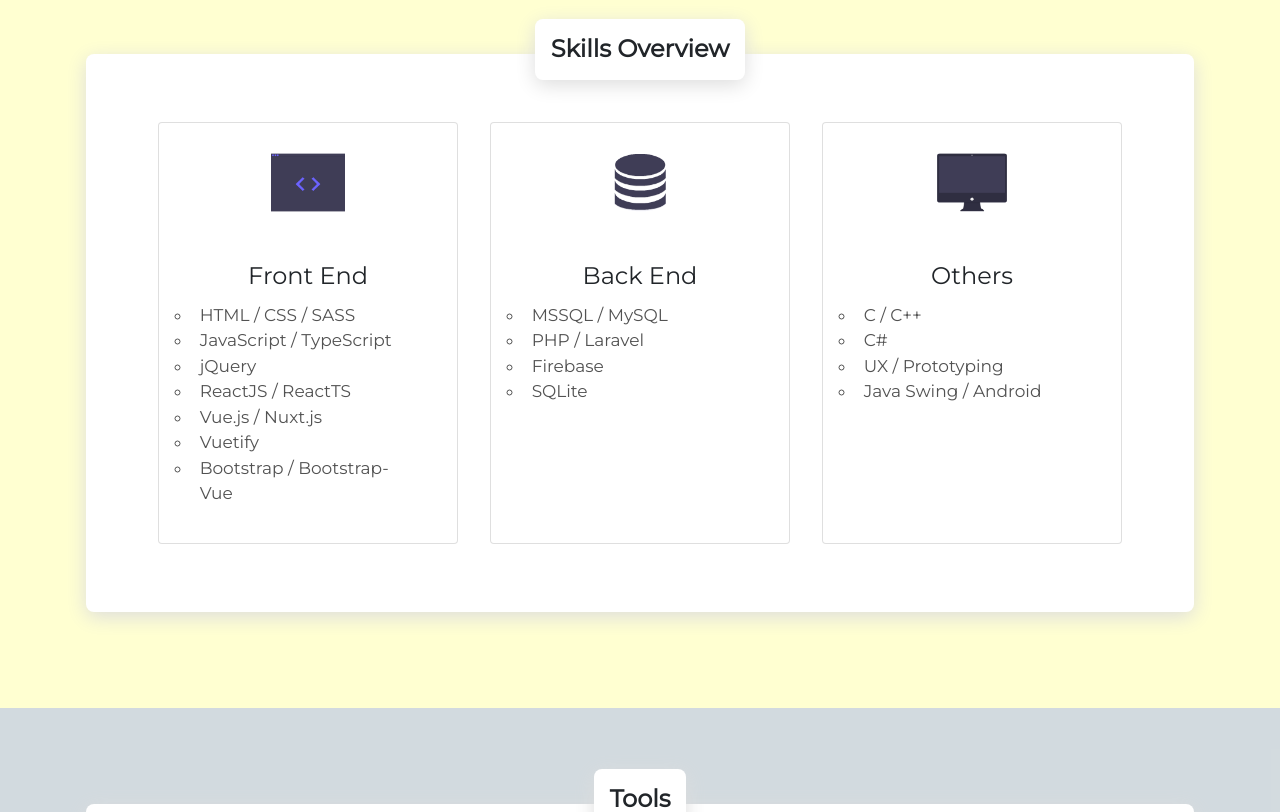
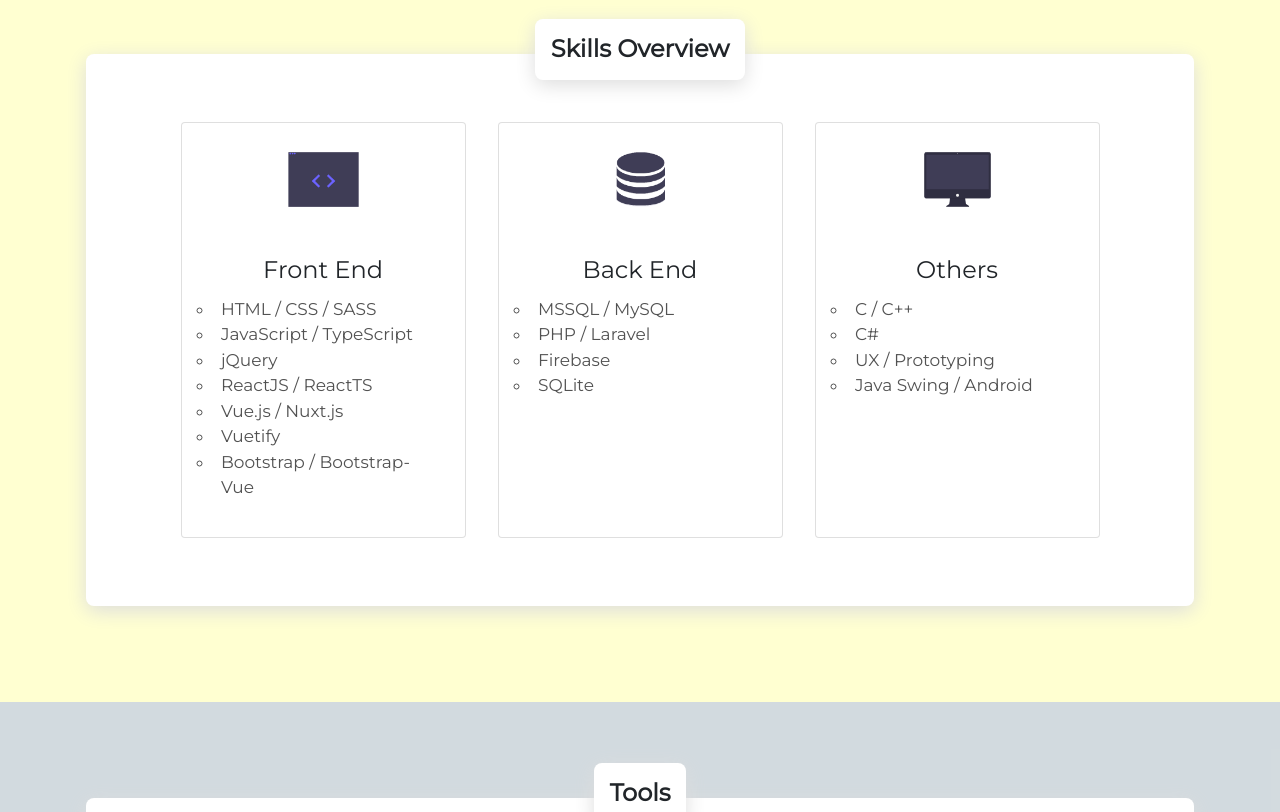
Before and after one commit to ac19-1/ac_portfolio, a Nuxt app: page / in a window 1280 px wide. Shown: the part 2300-3112 px from the top of the page. Built offline with nearby package versions, Linux system fonts and the light colour scheme.

Commit message:
fix work

```diff
--- a/pages/index.vue
+++ b/pages/index.vue
@@ -595,7 +595,7 @@
 .skill-pancake-flex,
 .tool-pancake-flex,
 .work-pancake-flex {
-  flex: 0 1 300px;
+  flex: 0 1 285px;
   margin: 2% 0;
 }
 
```
